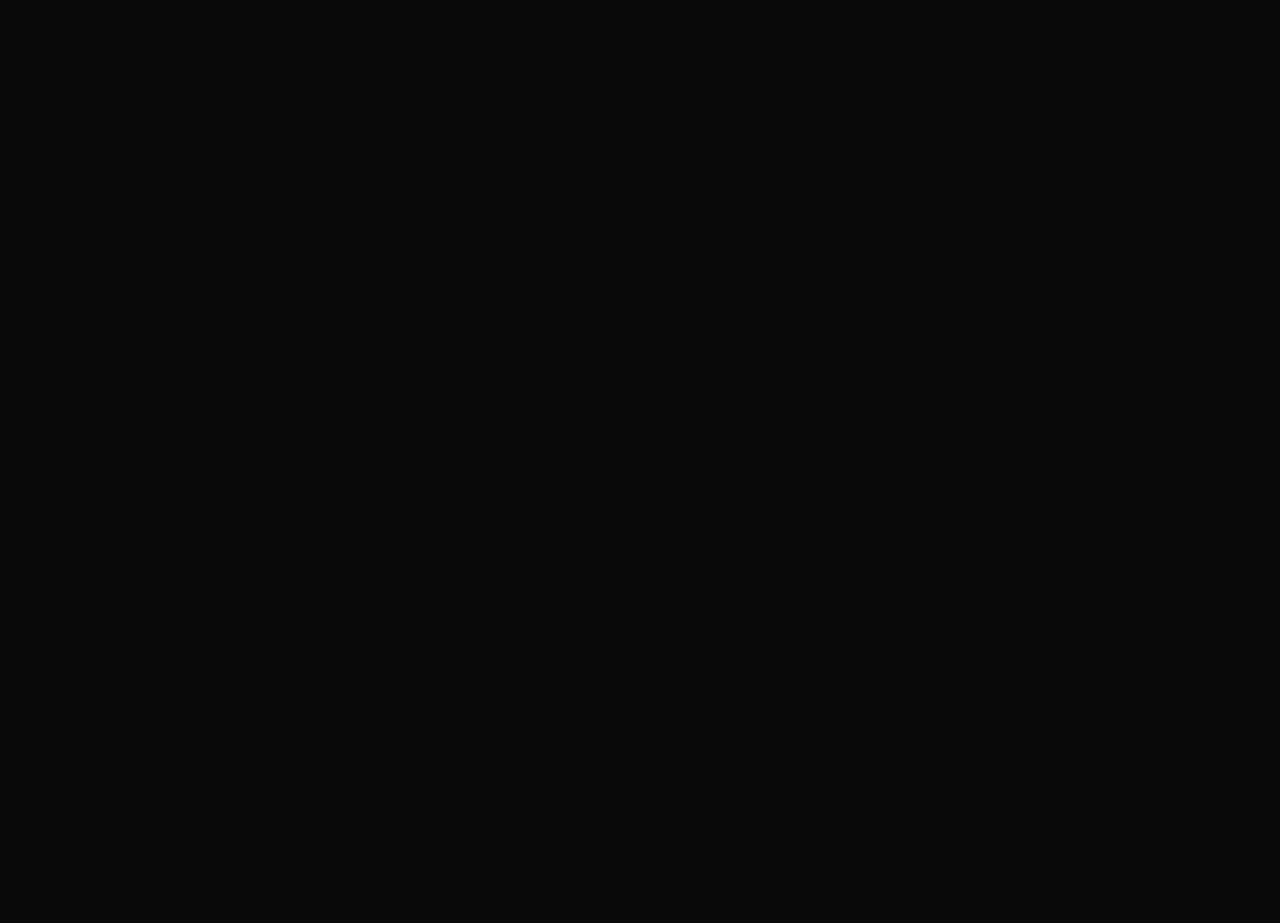
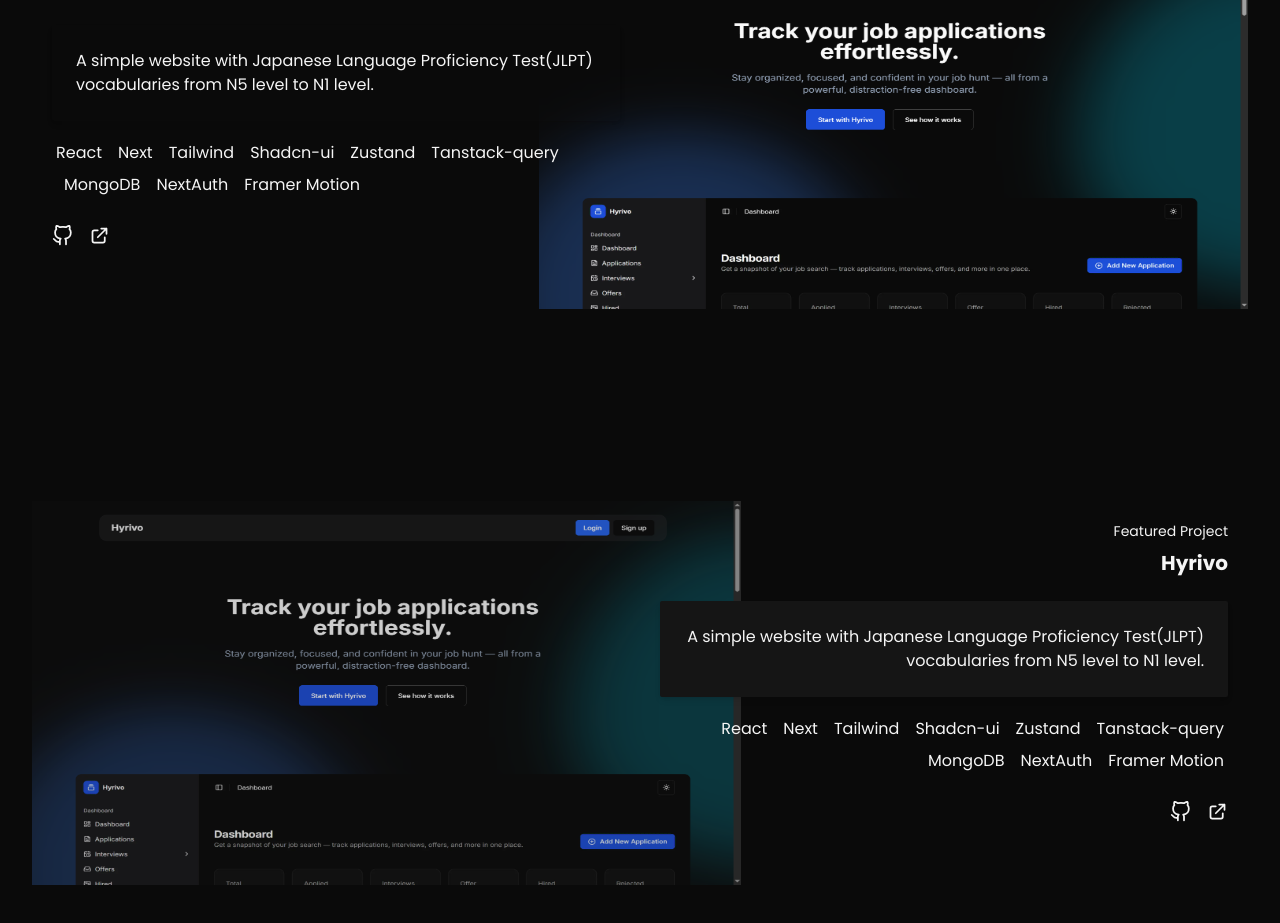
Before and after one commit to sezaru-dev/portfolio-website-v2, a Next.js app: page / in a window 1280 px wide. Shown: the part 1940-2863 px from the top of the page. Before the commit the page ends 1597 px from the top, so only its background shows below. Built offline with nearby package versions, Linux system fonts and the light colour scheme.

Commit message:
feat(ui-projects): create projects section

```diff
--- a/src/app/page.tsx
+++ b/src/app/page.tsx
@@ -1,5 +1,6 @@
 import Header from "@/components/sections/Header";
 import Hero from "@/components/sections/Hero";
+import Projects from "@/components/sections/Projects";
 import Skills from "@/components/sections/Skills";
 
 export default function Home() {
@@ -9,6 +10,7 @@
       <main>
         <Hero/>
         <Skills/>
+        <Projects/>
       </main>
     </div>
   );
--- /dev/null
+++ b/src/components/ProjectLeft.tsx
@@ -0,0 +1,53 @@
+import React from 'react'
+import Image from 'next/image'
+import { FiGithub } from "react-icons/fi";
+import { HiOutlineExternalLink } from "react-icons/hi";
+
+export type Project = {
+  project: {
+    title: string
+    description: string
+    techsUsed: string[]
+    image: string
+    liveUrl: string
+    githubUrl: string
+  }
+}
+
+export default function ProjectLeft({project}:Project) {
+  return (
+    <div className='grid grid-cols-12'>
+
+      <a href={project.liveUrl} target="_blank" rel="noreferrer" className='relative col-start-1 col-end-8 row-start-1 hidden lg:block w-full lg:h-72 xl:h-96 group overflow-hidden'>
+        <div className='absolute top-0 left-0 right-0 w-full h-full bg-[#151515]/20 group-hover:bg-transparent z-10 transition-colors ease-in-out duration-300'/>
+        <Image src={`/${project.image}`} alt={project.image} fill={true} sizes="100vw" className='object-fit group-hover:scale-105 transition-all ease-in-out duration-300'/>
+      </a>
+
+      <div className='col-start-2 col-end-12 lg:col-start-7 lg:col-end-13 row-start-1 z-10 p-5 bg-[#151515] lg:bg-transparent shadow-md rounded-lg lg:shadow-none lg:rounded-none text-center lg:text-right w-full'>
+        <div className='mb-4 md:mb-6'>
+          <p className='text-xs lg:text-sm text-primary mb-2'>Featured Project</p>
+          <a href={project.liveUrl} target="_blank" rel="noreferrer" className='text-xl font-bold'>{project.title}</a>
+        </div>
+        <p className='text-sm lg:text-base mb-4 text-whiteSecondary lg:bg-[#151515] rounded-sm lg:shadow-md lg:p-6'>{project.description}</p>
+        <ul className='flex items-center justify-center lg:justify-end text-whiteSecondary text-sm lg:text-base space-x-2 flex-wrap mb-6'>
+          {project.techsUsed.map((technology, index) => (
+            <li className='px-1 py-1 rounded-md' key={index}>{technology}</li>
+          ))}
+
+        </ul>
+        <ul className='flex items-center justify-center lg:justify-end gap-4 text-sm'>
+          <li>
+            <a href={project.githubUrl} target="_blank" rel="noreferrer" className='hover:text-primary transition-colors ease-in-out duration-300'>
+              <FiGithub size={21}/>
+            </a>
+          </li>
+          <li>
+            <a href={project.liveUrl} target="_blank" rel="noreferrer" className='hover:text-primary transition-colors ease-in-out duration-300'>
+              <HiOutlineExternalLink size={21}/>
+            </a>
+          </li>
+        </ul>
+      </div>
+    </div>
+  )
+}
--- /dev/null
+++ b/src/components/ProjectRight.tsx
@@ -0,0 +1,54 @@
+import React from 'react'
+import Image from 'next/image'
+import { FiGithub } from "react-icons/fi";
+import { HiOutlineExternalLink } from "react-icons/hi";
+
+export type Project = {
+  project: {
+    title: string
+    description: string
+    techsUsed: string[]
+    image: string
+    liveUrl: string
+    githubUrl: string
+  }
+}
+
+export default function ProjectRight({project}:Project) {
+  return (
+    <div className='grid grid-cols-12'>
+
+      <a href={project.liveUrl} target="_blank" rel="noreferrer" className='relative col-start-6 col-end-13 row-start-1 hidden lg:block w-full lg:h-72 xl:h-96 group overflow-hidden'>
+        <div className='absolute top-0 left-0 right-0 w-full h-full bg-darkSecondary/20 group-hover:bg-transparent z-10 transition-colors ease-in-out duration-300'/>
+        <Image src={`/${project.image}`} alt={project.image} fill={true} sizes="100vw" className='object-fit group-hover:scale-105 transition-all ease-in-out duration-300'/>
+      </a>
+
+      <div className='col-start-2 col-end-12 lg:col-start-1 lg:col-end-7 row-start-1 z-10 p-5 bg-darkSecondary lg:bg-transparent shadow-md rounded-lg lg:shadow-none lg:rounded-none text-center lg:text-left w-full'>
+        <div className='mb-4 md:mb-6'>
+          <p className='text-xs text-primary lg:text-sm mb-2'>Featured Project</p>
+          <a href={project.liveUrl} target="_blank" rel="noreferrer" className='text-xl font-bold'>{project.title}</a>
+        </div>
+        <p className='text-sm lg:text-base mb-4 text-whiteSecondary lg:bg-darkSecondary rounded-sm lg:shadow-md lg:p-6'>{project.description}</p>
+        <ul className='flex items-center justify-center lg:justify-start text-whiteSecondary text-sm lg:text-base space-x-2 flex-wrap mb-6'>
+          {project.techsUsed.map((technology, index) => (
+            <li className='px-1 py-1 rounded-md' key={index}>{technology}</li>
+          ))}
+
+        </ul>
+        <ul className='flex items-center justify-center lg:justify-start gap-4 text-sm'>
+          <li>
+            <a href={project.githubUrl} target="_blank" rel="noreferrer" className='hover:text-primary transition-colors ease-in-out duration-300'>
+              <FiGithub size={21}/>
+            </a>
+          </li>
+          <li>
+            <a href={project.liveUrl} target="_blank" rel="noreferrer" className='hover:text-primary transition-colors ease-in-out duration-300'>
+              <HiOutlineExternalLink size={21}/>
+            </a>
+          </li>
+        </ul>
+      </div>
+
+    </div>
+  )
+}
--- /dev/null
+++ b/src/components/sections/Projects.tsx
@@ -0,0 +1,25 @@
+import { projects } from '@/constant'
+import React from 'react'
+import ProjectLeft from '../ProjectLeft'
+import ProjectRight from '../ProjectRight'
+
+export default function Projects() {
+  return (
+    <section className='wrapper py-24'>
+      <div className='mb-12'>
+        <h2 className='text-xl text-neutral-50/60 mb-4'>Projects</h2>
+        <p className='text-3xl lg:text-4xl font-medium max-w-xl'>Here are the projects that I've built.</p>
+      </div>
+
+      <div className='grid grid-cols-1 gap-6 lg:gap-48 mb-8'>
+        {projects.slice(0,6).map((project, index) => {
+          if (index % 2 === 1) {
+            return <ProjectLeft key={index} project={project}/>
+          }
+          return <ProjectRight key={index} project={project}/>
+        })}
+      </div>
+
+    </section>
+  )
+}
--- a/src/constant.tsx
+++ b/src/constant.tsx
@@ -107,3 +107,24 @@
     category: ['tools']
 	},
 ];
+
+export const projects = [
+	{
+		title: 'Hyrivo',
+		description:
+			'A simple website with Japanese Language Proficiency Test(JLPT) vocabularies from N5 level to N1 level.',
+		techsUsed: ['React', 'Next', 'Tailwind', 'Shadcn-ui', 'Zustand', 'Tanstack-query', 'MongoDB', 'NextAuth', 'Framer Motion'],
+		image: 'projects/hyrivo.png',
+		liveUrl: 'https://hyrivo.vercel.app/',
+		githubUrl: 'https://github.com/sezaru-dev/hyrivo',
+	},
+	{
+		title: 'Hyrivo',
+		description:
+			'A simple website with Japanese Language Proficiency Test(JLPT) vocabularies from N5 level to N1 level.',
+		techsUsed: ['React', 'Next', 'Tailwind', 'Shadcn-ui', 'Zustand', 'Tanstack-query', 'MongoDB', 'NextAuth', 'Framer Motion'],
+		image: 'projects/hyrivo.png',
+		liveUrl: 'https://hyrivo.vercel.app/',
+		githubUrl: 'https://github.com/sezaru-dev/hyrivo',
+	},
+];
```
Also changed, not shown: public/projects/hyrivo.png (added).
